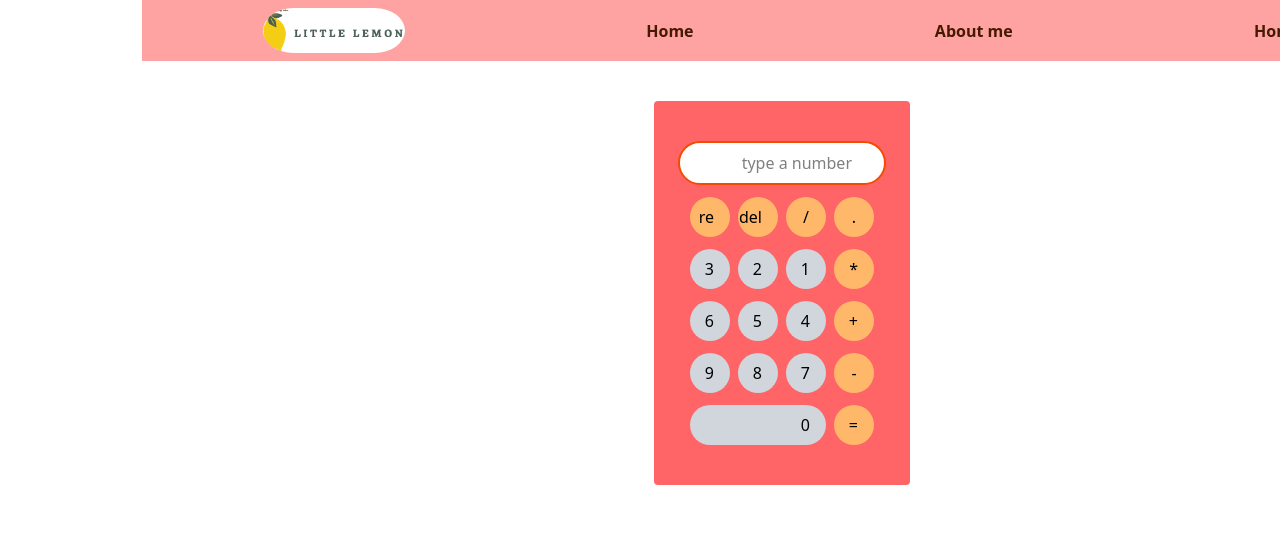
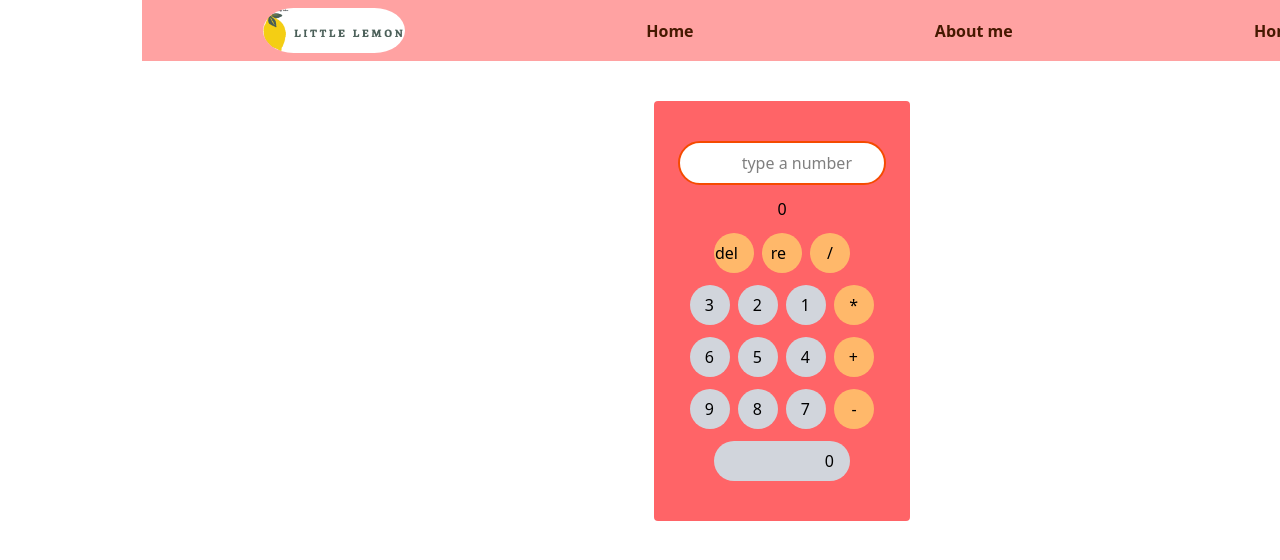
Before and after one commit to Banafshe98/Calculater-App, a React (Vite) app: page / in a window 1280 px wide. Shown: the top 560 px of the page. Built offline with nearby package versions, Linux system fonts and the light colour scheme.

Commit message:
finish adding functionalities and it works

```diff
--- a/src/pages/Calculator.jsx
+++ b/src/pages/Calculator.jsx
@@ -31,53 +31,26 @@ function Calculator() {
     e.preventDefault();
     inputRef.current.value = 0;
   };
-  const resetResult = () => {
+  const resetResult =(e)=>{
     e.preventDefault();
-    setResult((prevVal) => prevVal * 0);
-  };
+setResult((prevVal)=> prevVal * 0 )
+  }
   const num = (e) => {
     const clickedNumber = e.target.textContent;
     const currentValue = inputRef.current.value;
 
-    // Prevent multiple decimals
-    if (clickedNumber === "." && inputRef.current.value.includes(".")) return;
-
-    // Prevent leading zero unless it's a decimal (e.g., "0.")
-    if (
-      clickedNumber === "0" &&
-      currentValue !== "."
-    ) {
-      inputRef.current.value = clickedNumber;
-      return;
-    }
-
-    // Prevent input like "01", "02", etc.
-  if (
-    currentValue.startsWith("0") &&
-    !currentValue.startsWith("0.") &&
-    clickedNumber !== "."
-  ) {
-    inputRef.current.value = clickedNumber;
-    return;
-  }
-
-    // Prevent multiple leading zeros
-  if (currentValue === "0" && clickedNumber !== ".") {
-    inputRef.current.value = clickedNumber;
-    return;
-  }
-
+  // Append the clicked number
   inputRef.current.value += clickedNumber;
   };
 
   return (
     <div className="flex flex-col gap-3 py-10 items-center mt-10 bg-red-400 md:w-1/5 justify-center rounded-sm">
       <Inputfield inputRef={inputRef} />
+      <p ref={ResultRef}>{result}</p>
       <div className="flex gap-2">
-        <Mathbutton onClick={num}>.</Mathbutton>
         <Mathbutton onClick={divide}>/</Mathbutton>
+        <Mathbutton onClick={resetResult}>re</Mathbutton>
         <Mathbutton onClick={resetInput}>del</Mathbutton>
-        <Mathbutton onClick={resetResult}>re</Mathbutton>
       </div>
       <div className="flex gap-2">
         <Mathbutton onClick={times}>*</Mathbutton>
@@ -101,7 +74,6 @@ function Calculator() {
       </div>
 
       <div className="flex gap-2">
-        <Mathbutton>=</Mathbutton>
         <Zerobutton onClick={num}>0</Zerobutton>
       </div>
     </div>
```
